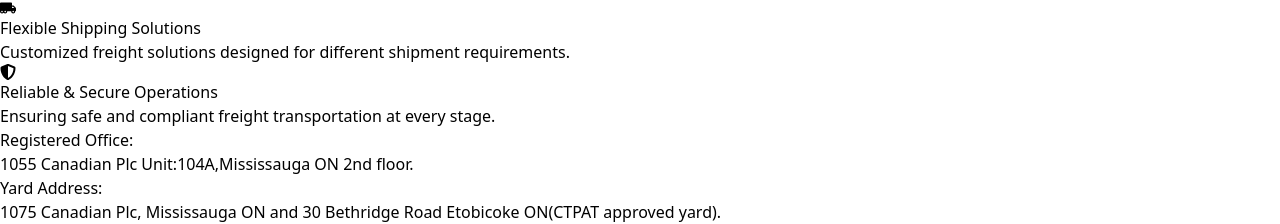
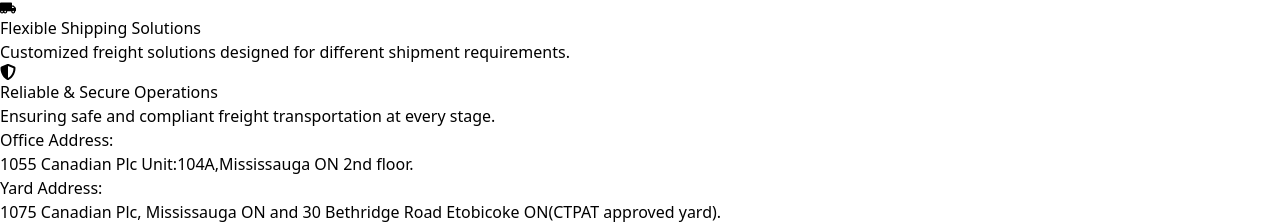
Before and after one commit to Mugil-Gokul/Xpert-Logistics-Solutions, a React (Vite) app in the folder Frontend/: page /services/brokerage-3pl in a window 1280 px wide. Shown: the part 1688-1912 px from the top of the page. Built offline with nearby package versions, Linux system fonts and the light colour scheme.

Commit message:
update-2

```diff
--- a/Frontend/src/Components/Footer.jsx
+++ b/Frontend/src/Components/Footer.jsx
@@ -18,7 +18,7 @@ const Footer = () => {
           className="bg-gradient-to-r from-red-100 via-white to-red-100 rounded-2xl py-6 px-6 md:px-8 grid grid-cols-1 sm:grid-cols-2 lg:grid-cols-4 gap-6 text-sm text-gray-900 shadow-md text-center sm:text-left"
         >
           <div>
-            <h4 className="font-semibold mb-1">Registered Office:</h4>
+            <h4 className="font-semibold mb-1">Office Address:</h4>
             <p className="text-gray-700">1055 Canadian Plc Unit:104A,Mississauga ON 2nd floor.</p>
           </div>
 
--- a/Frontend/src/Contact/ContactForm.jsx
+++ b/Frontend/src/Contact/ContactForm.jsx
@@ -165,7 +165,7 @@ ${formData.message}
               <div className="flex flex-col items-center space-y-6 mt-6">
                 <div className="flex flex-col items-center">
                   <FaMapMarkerAlt className="text-red-500 text-xl sm:text-2xl mb-2" />{" "}
-                  Office Address :
+                  <span className="underline underline-offset-4 decoration-red-500 mb-2">Office Address :</span>
                   <span className="text-xs sm:text-sm">
                     1055 Canadian Plc Unit:104A,Mississauga ON 2nd floor.
                   </span>
@@ -173,7 +173,7 @@ ${formData.message}
 
                 <div className="flex flex-col items-center">
                   <FaTruck className="text-red-500 text-xl sm:text-2xl mb-2" />{" "}
-                  Yard Address :
+                  <span className="underline underline-offset-4 decoration-red-500 mb-2">Yard Address :</span>
                   <span className="text-xs sm:text-sm">
                     1075 Canadian Plc, Mississauga ON and 30 Bethridge Road
                     Etobicoke ON(CTPAT approved yard).
```
